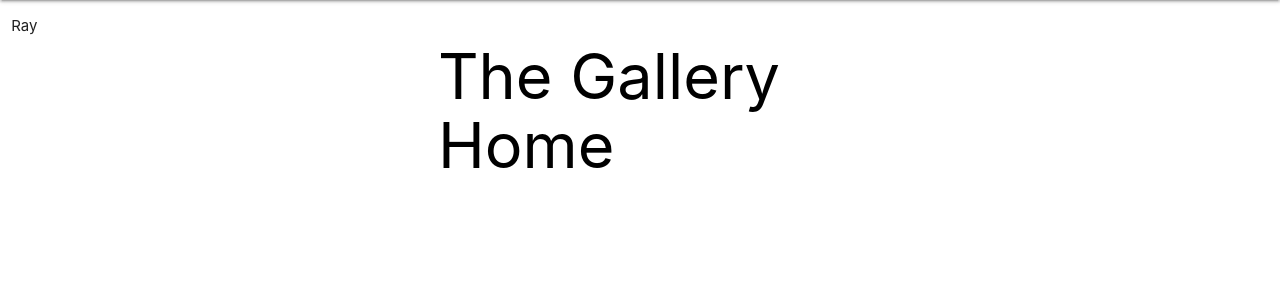
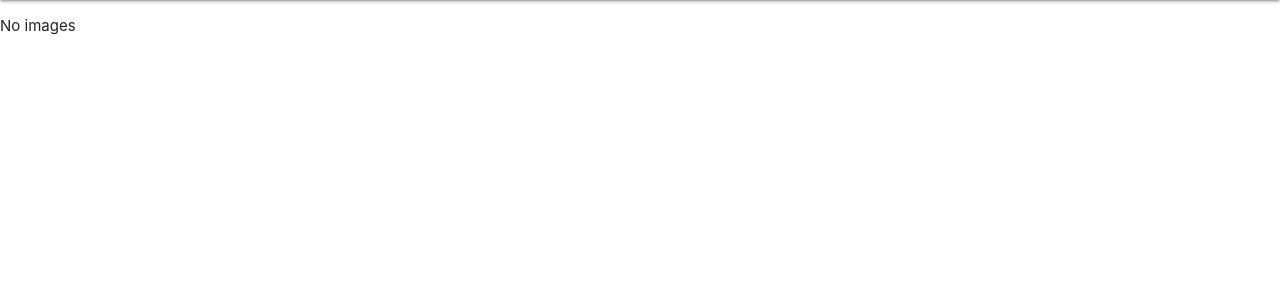
Before and after one commit to sokkyyy/sokkyyy-the-gallery, a Django app: page / in a window 1280 px wide. Shown: the part 64-364 px from the top of the page. Run offline with Django 3.2, Linux system fonts and the light colour scheme; data that the repository does not hold is empty; some libraries are stand-ins or nearby versions.

Commit message:
Image upload and displays on the home page

```diff
--- a/photoGallery/settings.py
+++ b/photoGallery/settings.py
@@ -65,6 +65,7 @@ TEMPLATES = [
                 'django.template.context_processors.request',
                 'django.contrib.auth.context_processors.auth',
                 'django.contrib.messages.context_processors.messages',
+                'django.template.context_processors.media',
             ],
         },
     },
@@ -123,3 +124,6 @@ USE_TZ = True
 # https://docs.djangoproject.com/en/1.11/howto/static-files/
 
 STATIC_URL = '/static/'
+
+MEDIA_URL = '/media/'
+MEDIA_ROOT = os.path.join(BASE_DIR, "media")
--- a/photos/models.py
+++ b/photos/models.py
@@ -8,7 +8,7 @@ from django_countries.fields import CountryField
 class Location(models.Model):
     country = CountryField(blank="select country")
 
-    def __str__(self):
+    def __repr__(self):
         return self.country
 
 class Category(models.Model):
@@ -23,7 +23,7 @@ class Category(models.Model):
         return self.category
 
 class Image(models.Model):
-    image = models.CharField(max_length=30)
+    image = models.ImageField(upload_to='gallery/')
     name = models.CharField(max_length=30)
     category = models.ForeignKey(Category)
     description = models.TextField()
--- a/photos/templates/base.html
+++ b/photos/templates/base.html
@@ -25,6 +25,7 @@
     {% block script%}
         <script type="text/javascript" src="https://code.jquery.com/jquery-2.1.1.min.js"></script>
         <script type="text/javascript" src="{% static 'materialize/bin/materialize.js' %}"></script>
+
     {% endblock%}
 </body>
 </html>
--- a/photos/templates/home.html
+++ b/photos/templates/home.html
@@ -2,11 +2,12 @@
 
 {% block content %}
 <div class="row">
-        <div class="col s4">
-                <p>Ray</p>
-        </div>
-        <div class="col s4">
-            <h1 style="color:black;">The Gallery Home</h1>
-        </div>
+    {%for image in images%}
+    <div class="col 4">
+        <img class="materialboxed" src="{{image.image.url}}" height="200" width="200">
+    </div>
+    {%empty%}
+    <p>No images</p>
+    {%endfor%}
 </div>
 {% endblock %}
--- a/photos/urls.py
+++ b/photos/urls.py
@@ -1,6 +1,10 @@
 from django.conf.urls import url
 from . import views
+from django.conf.urls.static import static
+from django.conf import settings
 
 urlpatterns = [
     url("^$",views.home,name="home")
 ]
+if settings.DEBUG:
+    urlpatterns+= static(settings.MEDIA_URL, document_root=settings.MEDIA_ROOT)
--- a/photos/views.py
+++ b/photos/views.py
@@ -1,6 +1,8 @@
 from django.shortcuts import render
 from django.http import HttpResponse
+from .models import Image,Category,Location
 
 # Create your views here.
 def home(request):
-    return render(request, 'home.html')
+    images = Image.objects.all()
+    return render(request, 'home.html', {"images":images})
```
Also changed, not shown: media/gallery/EEI1UAXVUAAlzWL.jpeg (added), media/gallery/EGksIUNWsAAev-L.jpeg (added), photos/migrations/0002_auto_20191106_1715.py (added).
